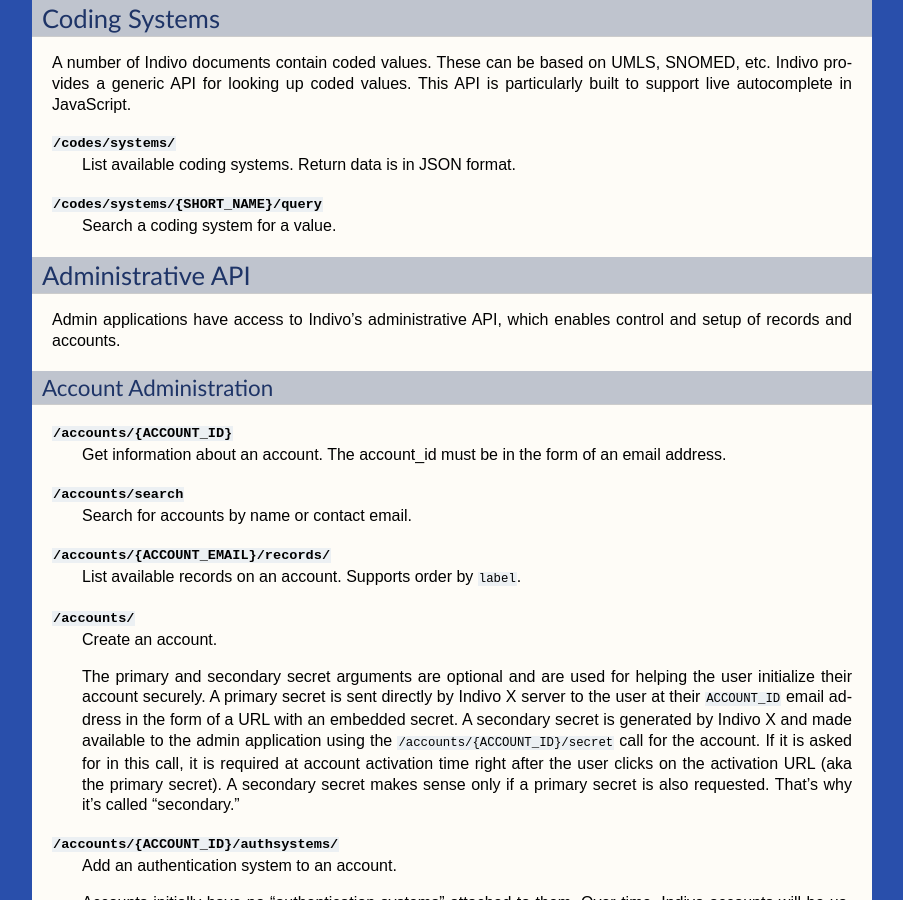
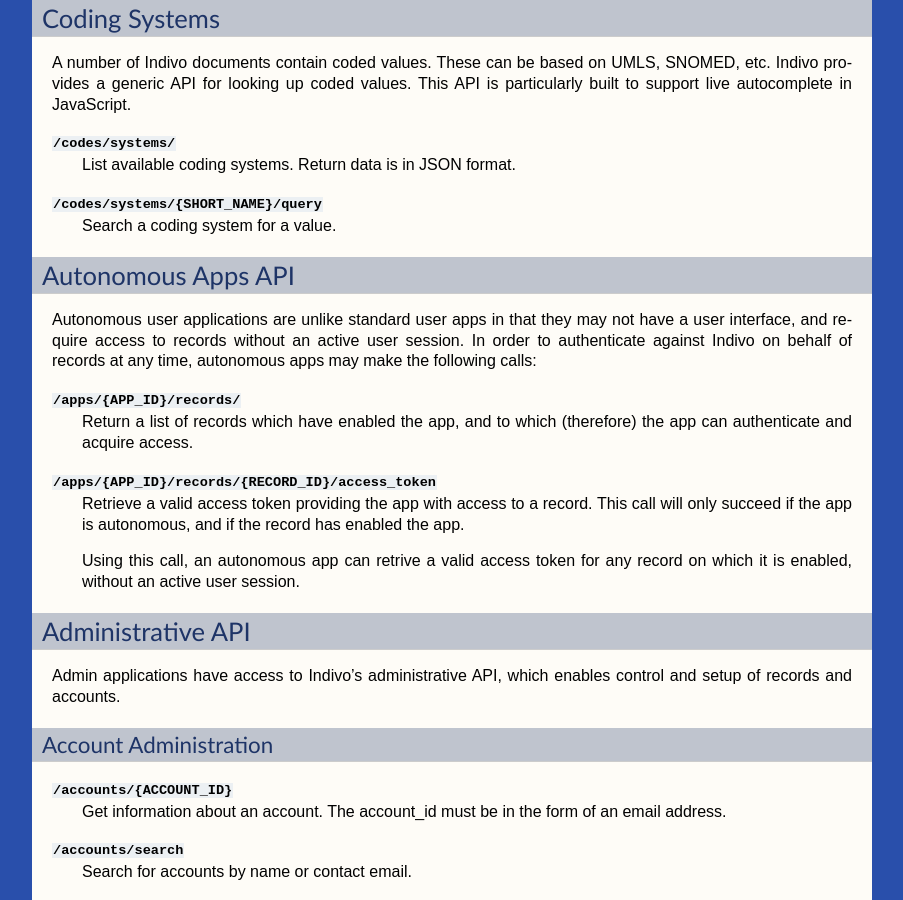
Before and after one commit to chb/indivo_server, a Sphinx documentation site: the page built from doc/sphinx/source/api.rst, in a window 1280 px wide and 900 px high, scrolled down 9314 px. Shown: the whole window, without its empty margins (198-1101 px from the left). Built offline with Sphinx 7.4.7, drawn with Linux system fonts in a browser that asks for light colours; pages that are not in the unit, such as notebooks, are missing from menus; cross-references to code outside the pages are shown as plain code; some of the changed text lies outside the part shown.

Commit message:
Documented new oauth flows for autonomous apps

```diff
--- a/doc/sphinx/source/api.rst
+++ b/doc/sphinx/source/api.rst
@@ -554,6 +554,27 @@
    :http:get:`/codes/systems/{SHORT_NAME}/query`
      Search a coding system for a value.
 
+Autonomous Apps API
+-------------------
+Autonomous user applications are unlike standard user apps in that they may not
+have a user interface, and require access to records without an active user
+session. In order to authenticate against Indivo on behalf of records at any
+time, autonomous apps may make the following calls:
+
+.. glossary::
+
+   :http:get:`/apps/{APP_ID}/records/`
+     Return a list of records which have enabled the app, and to which (therefore)
+     the app can authenticate and acquire access.
+
+   :http:post:`/apps/{APP_ID}/records/{RECORD_ID}/access_token`
+     Retrieve a valid access token providing the app with access to a record. This
+     call will only succeed if the app is autonomous, and if the record has enabled
+     the app.
+
+     Using this call, an autonomous app can retrive a valid access token for any
+     record on which it is enabled, without an active user session.
+
 Administrative API
 ------------------
 
@@ -703,6 +724,10 @@
      consent is impossible or unnecessary (i.e., at a hospital installation of
      Indivo, this call could be used to prime all new records with the syncer
      application that pulls data into Indivo from the hospital EMR).
+
+   :http:put:`/records/{RECORD_ID}/apps/{APP_ID}`
+     Enable an app to run against a record. This gives the app access to the entire
+     record.
 
    :http:delete:`/records/{RECORD_ID}/apps/{APP_ID}`
      Remove a user app from a record.
```
Also changed, not shown: doc/sphinx/source/authentication.rst (+8 -6 lines).
